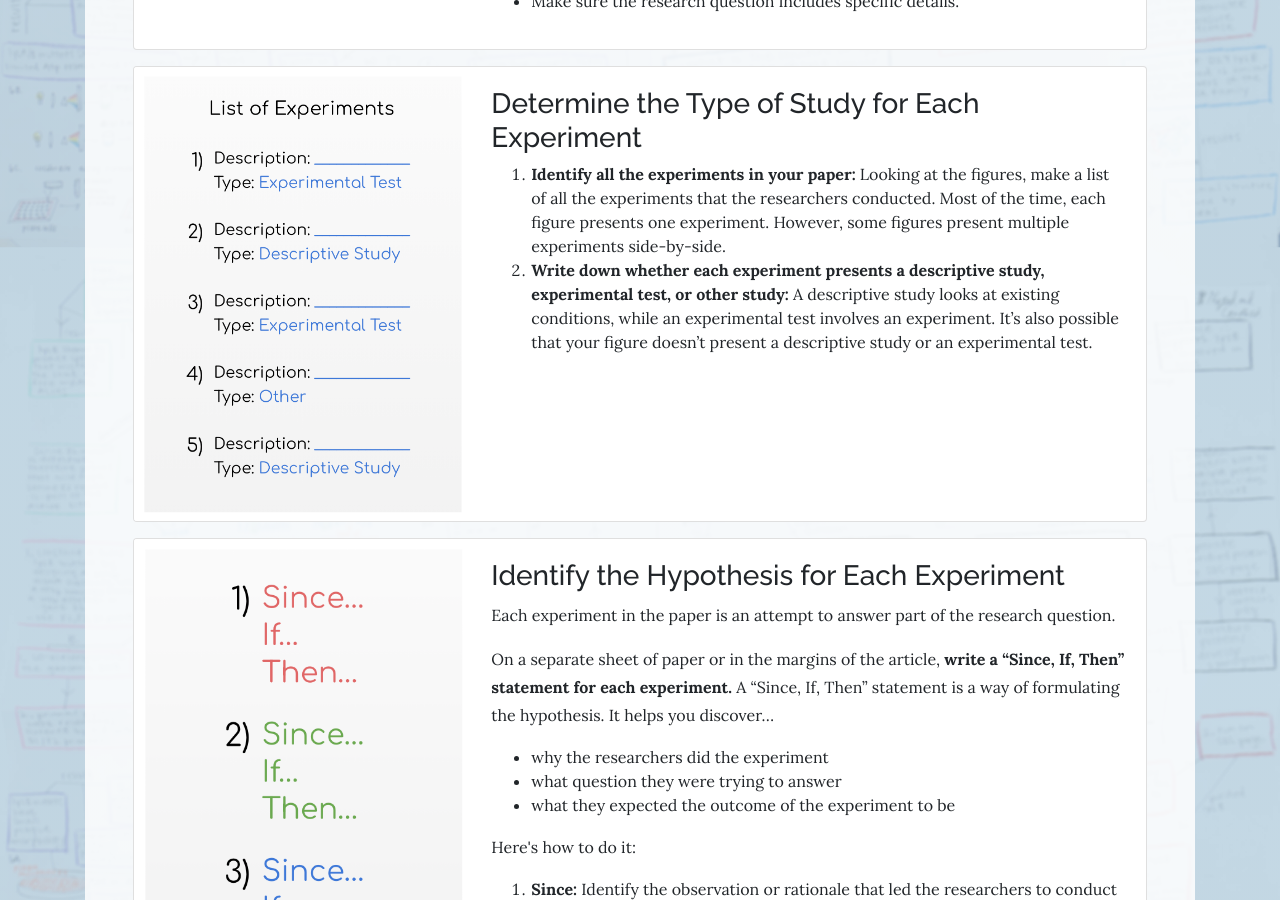
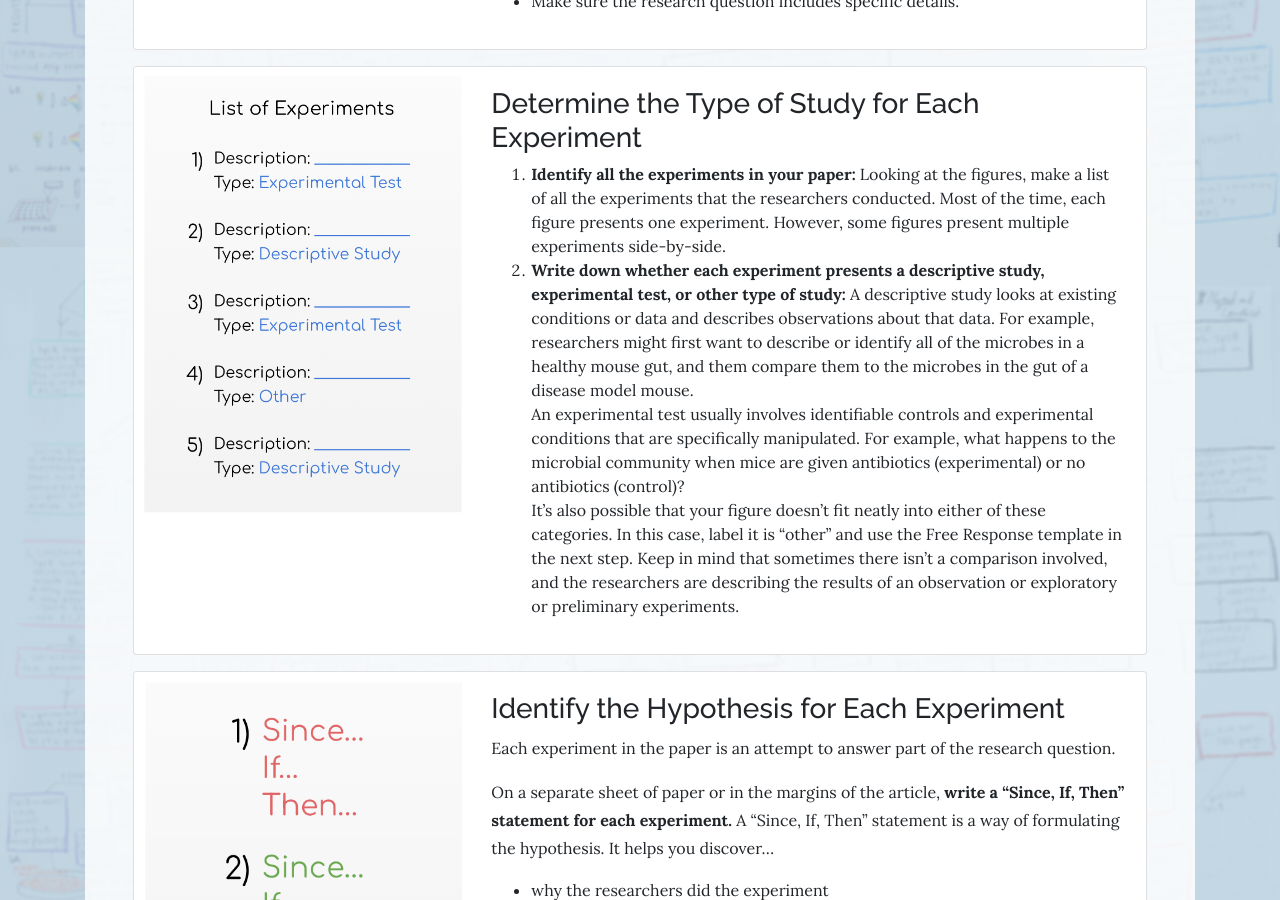
Before and after one commit to woof84/woof84.github.io-creates, a Jekyll site: the page built from e.html, in a window 1280 px wide and 900 px high, scrolled down 722 px. Built offline with Jekyll 4.4.1, drawn with Linux system fonts in a browser that asks for light colours; nearby versions of some CDN libraries.

Commit message:
update a and e

```diff
--- a/a.html
+++ b/a.html
@@ -31,7 +31,7 @@ layout: page
                                             <h3>Analyze the Figures</h3>
                                             <p><em>“For me, this step was very helpful because when I read papers before, I’d never actually read the figures. Reading the figures gave me a much better understanding of the paper.” - a CREATES student</em></p>
                                             <ol>
-                                                <li><strong>Fill out the CREATES analysis template: </strong>Choose one of the analysis templates below and fill it out for your figure. The templates is annotated with tips and examples to help guide your answers!</li>
+                                                <li><strong>Fill out the CREATES analysis template: </strong>Choose an analysis template below based on the types of experiments you identified in the previous step and fill it out for your figure. The templates are annotated with tips and examples to help guide your answers!</li>
                                                 <ul>
                                                     <li><a href="https://docs.google.com/document/d/1F4ami2ZzMX8CaoUFOHmJzmZAz3Be6bCHW0BtrdMr-4o/copy?copyComments=true" target="_blank">Descriptive Study</a></li>
                                                     <li><a href="https://docs.google.com/document/d/1du1Vx7Nuf7TKATtAMsOaMk-AnlYb9erx98LXHtKk22c/copy?copyComments=true" target="_blank">Experimental Test</a></li>
--- a/e.html
+++ b/e.html
@@ -56,7 +56,9 @@ layout: page
                                             <h3>Determine the Type of Study for Each Experiment</h3>
                                             <ol>
                                                 <li><strong>Identify all the experiments in your paper: </strong>Looking at the figures, make a list of all the experiments that the researchers conducted. Most of the time, each figure presents one experiment. However, some figures present multiple experiments side-by-side.</li>
-                                                <li><strong>Write down whether each experiment presents a descriptive study, experimental test, or other study: </strong>A descriptive study looks at existing conditions, while an experimental test involves an experiment. It’s also possible that your figure doesn’t present a descriptive study or an experimental test.</li>
+                                                <li><strong>Write down whether each experiment presents a descriptive study, experimental test, or other type of study: </strong>A descriptive study looks at existing conditions or data and describes observations about that data. For example, researchers might first want to describe or identify all of the microbes in a healthy mouse gut, and them compare them to the microbes in the gut of a disease model mouse.<br>
+                                                An experimental test usually involves identifiable controls and experimental conditions that are specifically manipulated. For example, what happens to the microbial community when mice are given antibiotics (experimental) or no antibiotics (control)?<br>
+                                                It’s also possible that your figure doesn’t fit neatly into either of these categories. In this case, label it is “other” and use the Free Response template in the next step. Keep in mind that sometimes there isn’t a comparison involved, and the researchers are describing the results of an observation or exploratory or preliminary experiments.</li>
                                             </ol>
                                             <!--                                            <p class="card-text text-right"><a data-toggle="modal" data-target="#step-1-1-info" href="#"><small class="text-muted">See an example ></small></a></p>-->
                                         </div>
```
